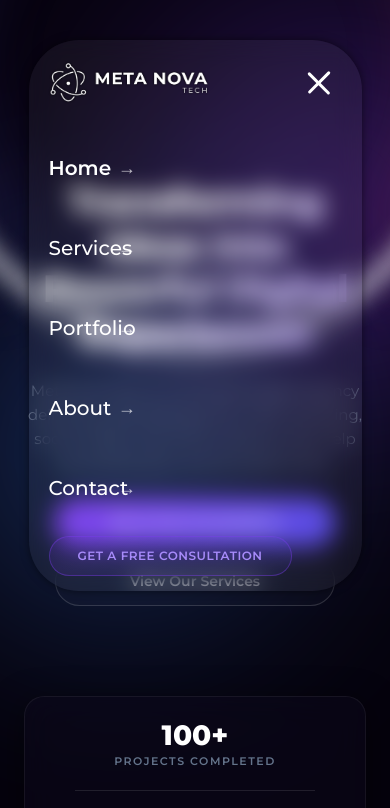
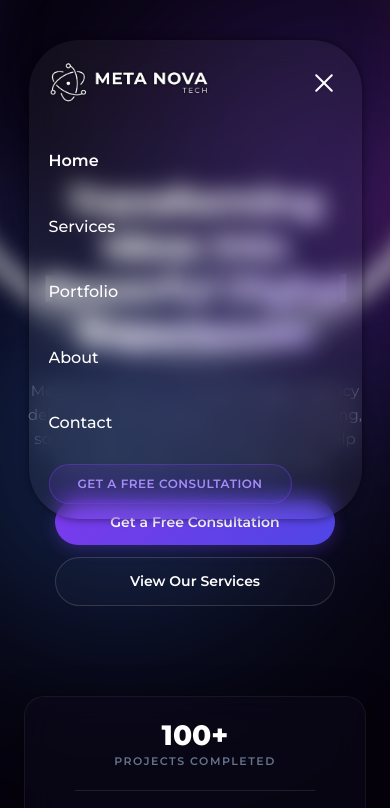
Before and after one commit to Ahmed-raza2k9/FintTech-Frontend-Design, a plain HTML site: page index.html in a window 390 px wide. Both pictures are taken after a click on the button "Toggle Menu". Shown: the top 808 px of the page. Drawn offline with Linux system fonts and the light colour scheme.

Commit message:
navbar changes

```diff
--- a/assets/css/style.css
+++ b/assets/css/style.css
@@ -400,21 +400,19 @@ button,
   height: 2.5px;
   background-color: #ffffff;
   border-radius: 2px;
-  transition: all 0.4s cubic-bezier(0.4, 0, 0.2, 1);
   transform-origin: center;
 }
 
 .menu-toggle.active .menu-icon span:nth-child(1) {
-  transform: translateY(10px) rotate(45deg);
+  transform: translateY(8px) rotate(45deg);
 }
 
 .menu-toggle.active .menu-icon span:nth-child(2) {
-  opacity: 0;
-  transform: scaleX(0);
+  display: none;
 }
 
 .menu-toggle.active .menu-icon span:nth-child(3) {
-  transform: translateY(-10px) rotate(-45deg);
+  transform: translateY(-8px) rotate(-45deg);
 }
 
 body.no-scroll {
@@ -446,6 +444,17 @@ body.no-scroll {
   .menu-toggle {
     display: block;
     transition: transform 0.3s cubic-bezier(0.4, 0, 0.2, 1);
+    padding: 6px;
+  }
+
+  .menu-icon {
+    width: 24px;
+    height: 18px;
+  }
+
+  .menu-icon span {
+    height: 2px;
+    transition: none;
   }
 
   .menu-toggle:hover {
@@ -507,13 +516,13 @@ body.no-scroll {
   }
 
   .nav-menu .nav-link {
-    padding: 12px 0;
+    padding: 8px 0;
     background: none;
     border: none;
     text-align: left;
     font-weight: 500;
     color: white;
-    font-size: 20px;
+    font-size: 16px;
     position: relative;
     overflow: hidden;
     text-decoration: none;
@@ -542,21 +551,7 @@ body.no-scroll {
   .nav-menu.active .nav-link:nth-child(3) { transition-delay: 0.45s; }
   .nav-menu.active .nav-link:nth-child(4) { transition-delay: 0.6s; }
 
-  .nav-menu .nav-link::after {
-    content: '→';
-    font-size: 18px;
-    opacity: 0.7;
-    transition: all 0.4s cubic-bezier(0.4, 0, 0.2, 1);
-    position: absolute;
-    right: 0;
-    top: 50%;
-    transform: translateY(-50%);
-  }
-
-  .nav-menu .nav-link:hover::after {
-    transform: translateY(-50%) translateX(8px);
-    opacity: 1;
-  }
+
 }
 
 .btn-ghost {
```
